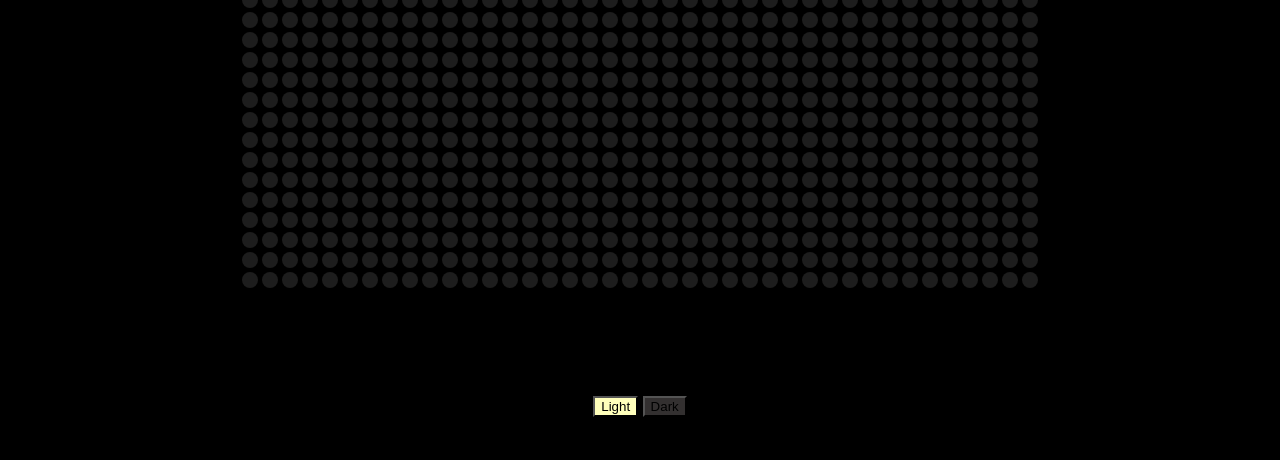
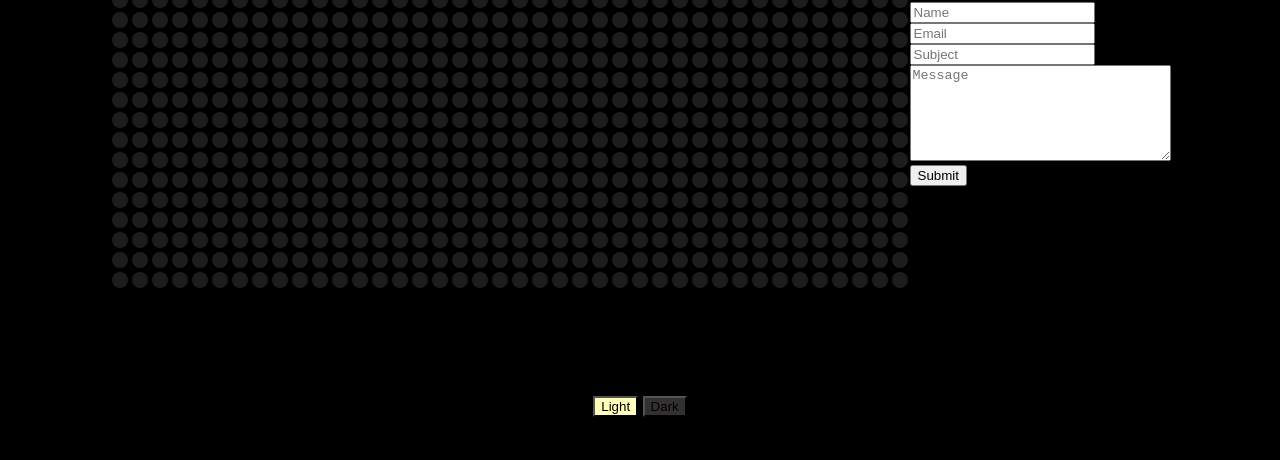
Before and after one commit to barnardwben/Lite-Brite, a plain HTML site: page index.html in a window 1280 px wide. Shown: the part 340-800 px from the top of the page. Drawn offline with Linux system fonts and the light colour scheme; a web font is replaced by a local one.

Commit message:
Updated layout

```diff
--- a/index.html
+++ b/index.html
@@ -20,6 +20,21 @@
   <div id="container">
   </div>
 
+
+<div id="contact-form">
+  <div class="form-container">
+    <h2 class="form-header">Get in Touch</h2>
+    <form name="contact" netlify>
+      <div><input type="text" name="name"
+      placeholder="Name"></div>
+      <div><input type="text" name="email" placeholder="Email"></div>
+      <div><input type="text" name="subject" placeholder="Subject"></div>
+      <div><textarea name="message" id="msg" cols="30" rows="6" placeholder="Message"></textarea></div>
+      <button type="submit" class="sbm-btn">Submit</button>
+    </form>
+  </div>
+</div>
+
   <script src="app.js"></script>
 </body>
 </html>
```
